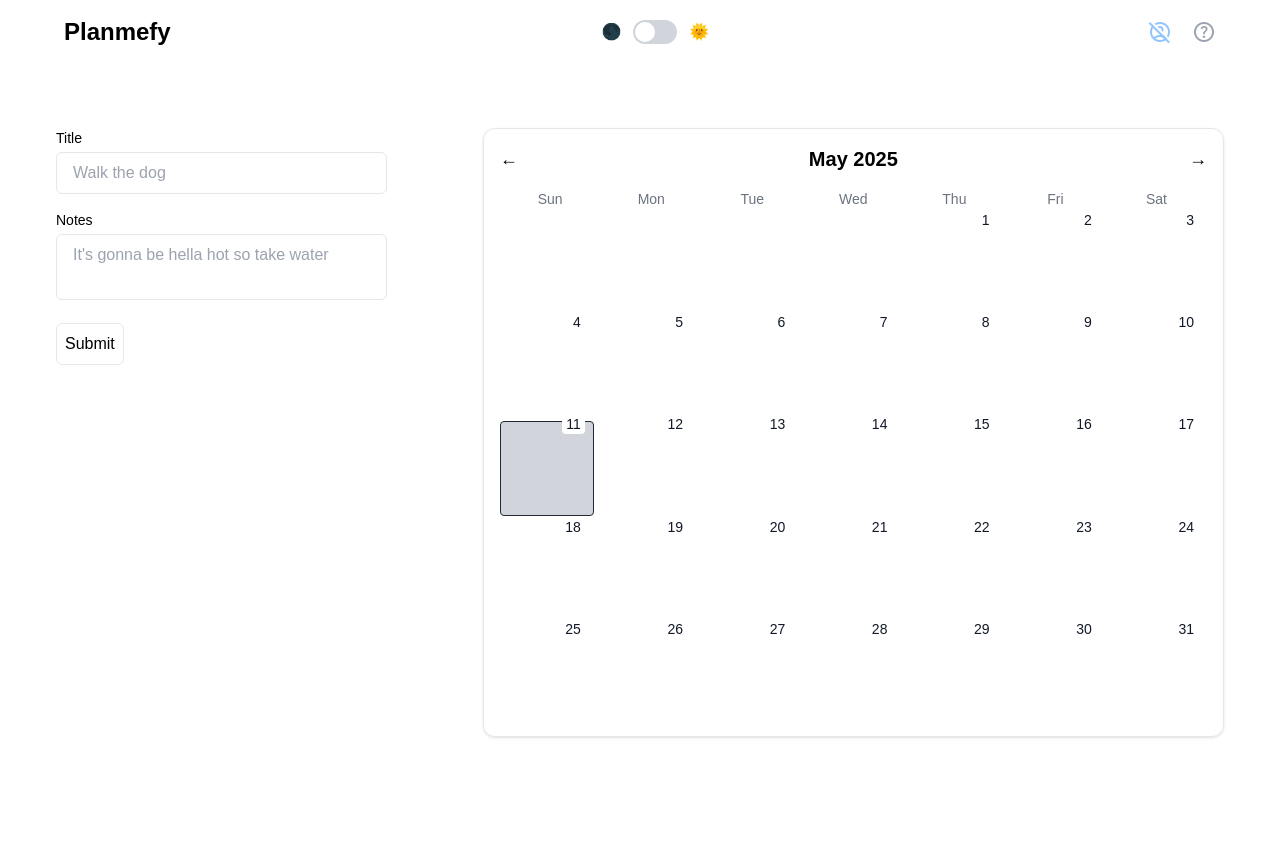
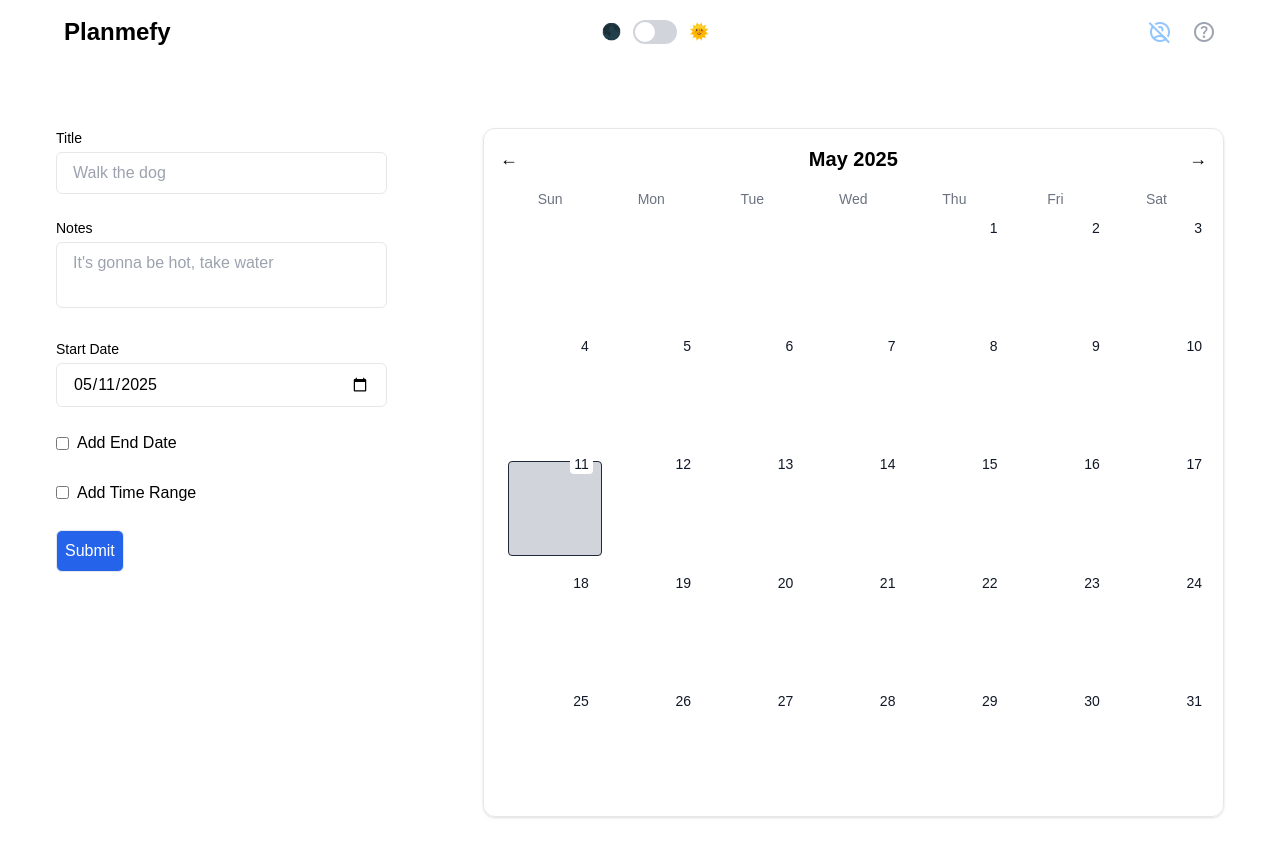
Before and after one commit to 7linso/planmefy, a Next.js app: page /create-plan in a window 1280 px wide. Shown: the top 856 px of the page. Before the commit the page ends 801 px from the top, so only its background shows below. Built offline with nearby package versions, Linux system fonts and the light colour scheme; no server answers; sample sign-in values are in the browser's storage.

Commit message:
plans form with dates
i need to go so...

```diff
--- a/package.json
+++ b/package.json
@@ -17,7 +17,8 @@
     "next-auth": "^4.24.11",
     "react": "^19.0.0",
     "react-dom": "^19.0.0",
-    "zod": "^3.24.4"
+    "zod": "^3.24.4",
+    "zustand": "^5.0.5"
   },
   "devDependencies": {
     "@eslint/eslintrc": "^3",
--- a/src/app/create-plan/page.tsx
+++ b/src/app/create-plan/page.tsx
@@ -3,11 +3,13 @@ import CustomCalendar from "@/components/calendar/calendar";
 import { redirect } from "next/navigation";
 import { authOptions } from "../api/auth/[...nextauth]/route";
 import { getServerSession } from "next-auth";
+import { useSelectedDate } from '@/lib/store/selectedData'
 
 export default async function CreatePlan() {
-      const session = await getServerSession(authOptions)
+    const session = await getServerSession(authOptions)
+    if (!session) redirect('home')
 
-      if (!session) redirect('home')
+
     return (
         <div className="flex flex-col lg:flex-row gap-4 px-4 py-6">
             <div className="w-full lg:w-1/3">
--- a/src/components/calendar/calendar-cell.tsx
+++ b/src/components/calendar/calendar-cell.tsx
@@ -1,16 +1,16 @@
 import * as actions from '@/components/calendar/calendar-utils'
+import { useSelectedDate } from '@/lib/store/selectedData'
 
 interface CalendarSellProps {
-    day: Date,
-    selectedDate: Date,
-    setSelectedDate: React.Dispatch<React.SetStateAction<Date>>
+    day: Date
 }
 
-export default function CalendarSell({ day, selectedDate, setSelectedDate }: CalendarSellProps) {
+export default function CalendarSell({ day }: CalendarSellProps) {
+    const {selectedDate, setSelectedDate} = useSelectedDate()
     return (<>
         <button
             onClick={() => setSelectedDate(day)}
-            className={`relative aspect-square w-full rounded cursor-pointer
+            className={`m-2 relative aspect-square w-full rounded cursor-pointer
                         transition-colors duration-200
                         border
                         hover:bg-gray-200 hover:text-black
--- a/src/components/calendar/calendar-grid.tsx
+++ b/src/components/calendar/calendar-grid.tsx
@@ -2,13 +2,11 @@ import CalendarSell from "./calendar-cell";
 
 interface CalendarGridProps {
     days: Date[],
-    padding: number,
-    selectedDate: Date,
-    setSelectedDate: React.Dispatch<React.SetStateAction<Date>>
+    padding: number
 }
 const weekdayLabels = ['Sun', 'Mon', 'Tue', 'Wed', 'Thu', 'Fri', 'Sat'];
 
-export default function CalendarGrid({ days, padding, selectedDate, setSelectedDate }: CalendarGridProps) {
+export default function CalendarGrid({ days, padding}: CalendarGridProps) {
     return (
         <>
             <div className="grid grid-cols-7 auto-rows-fr text-center text-sm font-medium text-gray-500 mb-2">
@@ -21,7 +19,7 @@ export default function CalendarGrid({ days, padding, selectedDate, setSelectedD
                     <div key={`pad-${i}`} />
                 ))}
                 {days.map((day, i) => (
-                    <CalendarSell day={day} key={i} selectedDate={selectedDate} setSelectedDate={setSelectedDate} />
+                    <CalendarSell day={day} key={i} />
                 ))}
             </div>
         </>
--- a/src/components/calendar/calendar.tsx
+++ b/src/components/calendar/calendar.tsx
@@ -5,7 +5,6 @@ import CalendarGrid from './calendar-grid';
 
 export default function CustomCalendar() {
     const [currentDate, setCurrentDate] = useState(new Date());
-    const [selectedDate, setSelectedDate] = useState(currentDate)
 
     const goToPrevMonth = () => {
         setCurrentDate(new Date(currentDate.getFullYear(), currentDate.getMonth() - 1, 1));
@@ -28,7 +27,7 @@ export default function CustomCalendar() {
                 <button onClick={goToNextMonth} className="text-lg">{'→'}</button>
             </div>
 
-            <CalendarGrid days={days} padding={padding} selectedDate={selectedDate} setSelectedDate={setSelectedDate}/>
+            <CalendarGrid days={days} padding={padding}/>
         </div>
     );
 }
--- a/src/components/plans/plans-display.tsx
+++ b/src/components/plans/plans-display.tsx
@@ -5,7 +5,6 @@ import DeleteButton from '../general-components/delete-button';
 export default async function PlansDisplay() {
     const userPlans = await actions.getAllUserPlans()
     return (<>
-        <div className="p-5">
         <div className="flex items-center justify-between mb-4">
             <h1 className="text-2xl font-bold text-gray-800 dark:text-gray-100">
                 My Plans
@@ -39,6 +38,5 @@ export default async function PlansDisplay() {
                 </li>
             ))}
         </ul>
-        </div>
     </>);
 }
--- a/src/components/plans/plans-form.tsx
+++ b/src/components/plans/plans-form.tsx
@@ -1,11 +1,28 @@
 'use client'
-import { useRef, useState } from 'react';
+import { useRef, useState } from 'react'
 import * as actions from '@/lib/actions'
-import { planSchema } from '@/lib/schemas';
+import { planSchema } from '@/lib/schemas'
+import { useSelectedDate } from '@/lib/store/selectedData'
+
+// interface PlansFormProps{
+//     selectedDate: Date,
+//     setSelectedDate: (date: Date) => void
+// }
 
 export default function PlansForm() {
+    const {selectedDate, setSelectedDate} = useSelectedDate()
     const formRef = useRef<HTMLFormElement>(null)
-    const [errors, setErrors] = useState<{ title?: string; note?: string }>({})
+    const [errors, setErrors] = useState<{
+        title?: string
+        note?: string
+        startDate?: string
+        endDate?: string
+        startTime?: string
+        endTime?: string
+    }>({})
+
+    const [showTime, setShowTime] = useState(false)
+    const [showEndDate, setShowEndDate] = useState(false)
 
     const handleSubmit = (e: React.FormEvent<HTMLFormElement>) => {
         e.preventDefault()
@@ -13,14 +30,21 @@ export default function PlansForm() {
         const raw = {
             title: formData.get('title') as string,
             note: formData.get('note') as string,
+            startDate: formData.get('startDate') as string,
+            endDate: formData.get('endDate') as string,
+            startTime: formData.get('startTime') as string,
+            endTime: formData.get('endTime') as string,
         }
         const result = planSchema.safeParse(raw)
-
-        if(!result.success){
+        if (!result.success) {
             const fieldErrors = result.error.flatten().fieldErrors
             setErrors({
                 title: fieldErrors.title?.[0],
-                note: fieldErrors.note?.[0]
+                note: fieldErrors.note?.[0],
+                startDate: fieldErrors.startDate?.[0],
+                endDate: fieldErrors.endDate?.[0],
+                startTime: fieldErrors.startTime?.[0],
+                endTime: fieldErrors.endTime?.[0],
             })
             return
         }
@@ -29,29 +53,72 @@ export default function PlansForm() {
     }
 
     return (
-        <form className="m-10"
-        action={actions.postUserPlans} ref={formRef} onSubmit={handleSubmit}>
-            <div className="mb-4">
+        <form className="m-10 space-y-6" action={actions.postUserPlans}
+            ref={formRef} onSubmit={handleSubmit}>
+            <div>
                 <label htmlFor="title" className="block text-sm font-medium mb-1">
                     Title
                 </label>
-                <input type="text" id="title" name='title' placeholder="Walk the dog"
-                    className="w-full px-4 py-2 rounded-md border focus:outline-none focus:ring-2 focus:ring-gray-500 dark:bg-gray-800 transition"
-                />
+                <input type="text" id="title" name="title" placeholder="Walk the dog"
+                    className="w-full px-4 py-2 rounded-md border dark:bg-gray-800 transition" />
                 {errors.title && <p className="text-red-500 text-sm mt-1">{errors.title}</p>}
             </div>
-            <div className="mb-4">
+            <div>
                 <label htmlFor="note" className="block text-sm font-medium mb-1">
                     Notes
                 </label>
-                <textarea id="note" name='note' placeholder="It's gonna be hella hot so take water"
-                    className="w-full px-4 py-2 rounded-md border focus:outline-none focus:ring-2 focus:ring-gray-500 dark:bg-gray-800 transition resize-none"
-                />
+                <textarea id="note" name="note" placeholder="It's gonna be hot, take water"
+                    className="w-full px-4 py-2 rounded-md border dark:bg-gray-800 transition resize-none" />
                 {errors.note && <p className="text-red-500 text-sm mt-1">{errors.note}</p>}
             </div>
-            <button type="submit" className="p-2 rounded-md border">
+            <div>
+                <label htmlFor="startDate" className="block text-sm font-medium mb-1">
+                    Start Date
+                </label>
+                <input type="date" id="startDate" name="startDate" defaultValue={selectedDate.toISOString().split('T')[0]}
+                    className="w-full px-4 py-2 rounded-md border dark:bg-gray-800" />
+                {errors.startDate && <p className="text-red-500 text-sm mt-1">{errors.startDate}</p>}
+            </div>
+            <div>
+                <label className="inline-flex items-center gap-2 cursor-pointer">
+                    <input type="checkbox" checked={showEndDate}
+                        onChange={() => setShowEndDate(!showEndDate)} />
+                    Add End Date
+                </label>
+                {showEndDate && (
+                    <>
+                        <input type="date" name="endDate" defaultValue={selectedDate.toISOString().split('T')[0]}
+                            className="mt-2 w-full px-4 py-2 rounded-md border dark:bg-gray-800" />
+                        {errors.endDate && <p className="text-red-500 text-sm mt-1">{errors.endDate}</p>}
+                    </>
+                )}
+            </div>
+            <div>
+                <label className="inline-flex items-center gap-2 cursor-pointer">
+                    <input type="checkbox" checked={showTime}
+                        onChange={() => setShowTime(!showTime)} />
+                    Add Time Range
+                </label>
+                {showTime && (
+                    <div className="grid grid-cols-2 gap-4 mt-2">
+                        <div>
+                            <label htmlFor="startTime" className="block text-sm mb-1">Start Time</label>
+                            <input type="time" id="startTime" name="startTime" defaultValue={selectedDate.toTimeString().slice(0, 5)}
+                                className="w-full px-4 py-2 rounded-md border dark:bg-gray-800" />
+                            {errors.startTime && <p className="text-red-500 text-sm mt-1">{errors.startTime}</p>}
+                        </div>
+                        <div>
+                            <label htmlFor="endTime" className="block text-sm mb-1">End Time</label>
+                            <input type="time" id="endTime" name="endTime"
+                                className="w-full px-4 py-2 rounded-md border dark:bg-gray-800" />
+                            {errors.endTime && <p className="text-red-500 text-sm mt-1">{errors.endTime}</p>}
+                        </div>
+                    </div>
+                )}
+            </div>
+            <button type="submit" className="p-2 rounded-md border bg-blue-600 text-white hover:bg-blue-700 transition">
                 Submit
             </button>
         </form>
-    );
+    )
 }
--- a/src/lib/schemas/index.ts
+++ b/src/lib/schemas/index.ts
@@ -1,6 +1,24 @@
-import { z } from "zod"
+import { z } from 'zod'
 
-export const planSchema = z.object({
-    title: z.string().min(3, 'Title is required and should be at least 3 characters long'),
-    note: z.string().optional()
+export const planSchema = z.object(
+    {
+        title: z.string().min(3, 'Title is required'),
+        note: z.string().optional(),
+        startDate: z.string().refine(v => !isNaN(Date.parse(v)), {
+            message: 'Start date is required',
+        }),
+        endDate: z.string().optional(),
+        startTime: z.string().optional(),
+        endTime: z.string().optional(),
+    }
+).refine((data) => {
+    if (!data.endDate && !data.startTime && !data.endTime) {
+        return true
+    }
+    const start = new Date(`${data.startDate}T${data.startTime ?? '00:00'}`)
+    const end = new Date(`${data.endDate ?? data.startDate}T${data.endTime ?? '23:59'}`)
+    return start <= end
+}, {
+    message: 'End time must be after start time',
+    path: ['endTime'],
 })
--- /dev/null
+++ b/src/lib/store/selectedData.ts
@@ -0,0 +1,11 @@
+import { create } from 'zustand'
+
+type DateStore = {
+    selectedDate: Date,
+    setSelectedDate: (date: Date) => void
+}
+
+export const useSelectedDate = create<DateStore>((set) => ({
+    selectedDate: new Date(),
+    setSelectedDate: (date) => set({ selectedDate: date })
+}))
```
Also changed, not shown: 1 other file (tests, documents, lock files or other folders). Lines whose indentation alone changed are shown as unchanged.
